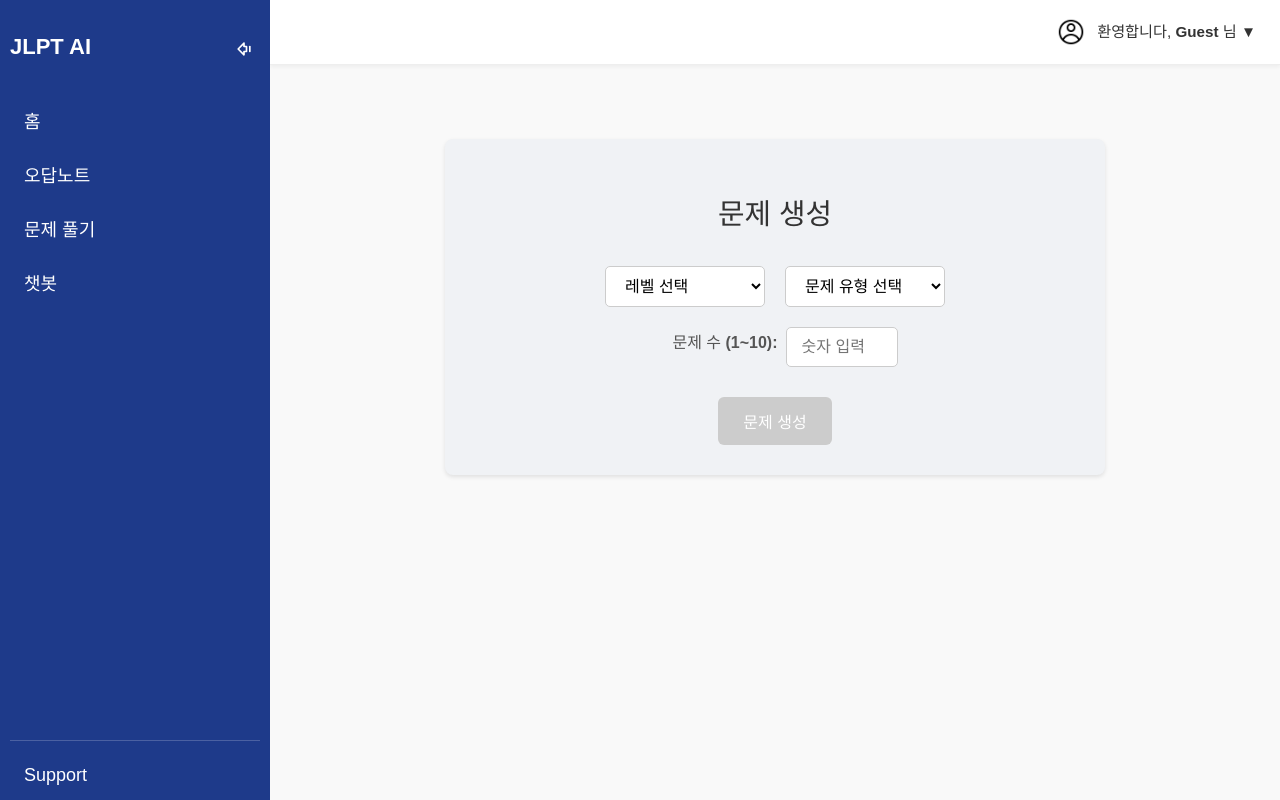
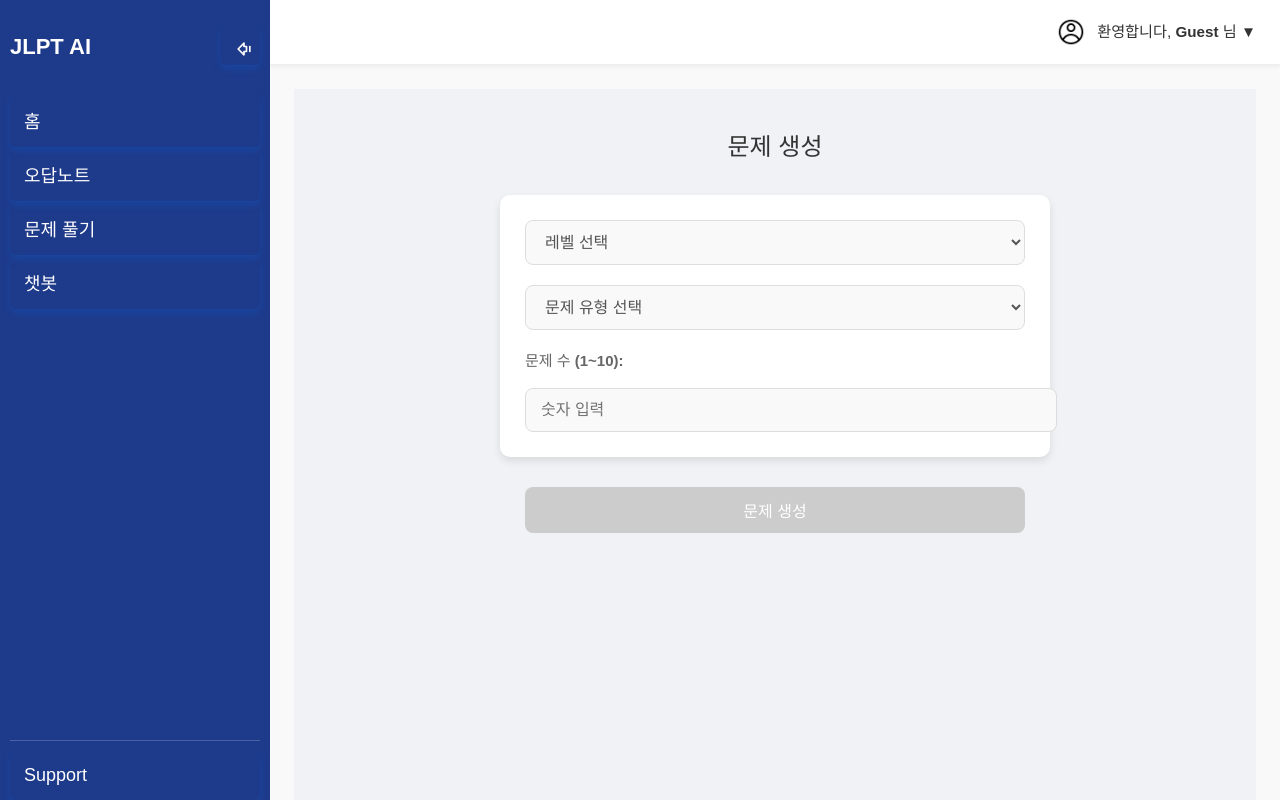
Before and after one commit to sk-prj-genai-question-app/frontend, a React (Vite) app: page /generate-problem in a window 1280 px wide. Built offline with nearby package versions, Linux system fonts and the light colour scheme; sample sign-in values are in the browser's storage.

Commit message:
enhance/72-loading-spinner add loading spinner #72

```diff
--- a/src/pages/problem/GenerateProblemPage.css
+++ b/src/pages/problem/GenerateProblemPage.css
@@ -2,98 +2,118 @@
   display: flex;
   flex-direction: column;
   align-items: center;
-  padding: 30px;
+  padding: 20px;
   background-color: #f0f2f5;
-  border-radius: 8px;
-  box-shadow: 0 2px 4px rgba(0, 0, 0, 0.1);
-  max-width: 600px;
-  margin: 50px auto;
-  position: relative;
-  text-align: center;
+  min-height: 100vh;
+  font-family: 'Arial', sans-serif;
 }
 
-.generate-problem-page h2 {
+h2 {
   color: #333;
   margin-bottom: 30px;
-  font-size: 1.8rem;
 }
 
 .selection-container {
   display: flex;
+  flex-direction: column;
   gap: 20px;
   margin-bottom: 30px;
-  justify-content: center;
-  flex-wrap: wrap;
+  width: 100%;
+  max-width: 500px;
+  background-color: #fff;
+  padding: 25px;
+  border-radius: 10px;
+  box-shadow: 0 4px 8px rgba(0, 0, 0, 0.1);
 }
 
-.selection-container select {
-  padding: 10px 15px;
-  border: 1px solid #ccc;
-  border-radius: 5px;
+.selection-container select,
+.selection-container input[type="text"] {
+  width: 100%;
+  padding: 12px 15px;
+  border: 1px solid #ddd;
+  border-radius: 8px;
   font-size: 16px;
-  background-color: #fff;
-  min-width: 160px; /* ✅ 넓이 증가 */
+  color: #555;
+  background-color: #f9f9f9;
+  transition: border-color 0.3s ease;
+}
+
+.selection-container select:focus,
+.selection-container input[type="text"]:focus {
+  border-color: #007bff;
+  outline: none;
+  box-shadow: 0 0 0 3px rgba(0, 123, 255, 0.25);
 }
 
 .num-problems-input {
   display: flex;
-  align-items: center;
-  margin-left: 20px; /* ✅ 오른쪽 배치 */
+  flex-direction: column;
+  gap: 8px;
 }
 
 .num-problems-input label {
-  margin-right: 8px;
-  font-size: 1rem;
+  font-size: 15px;
+  color: #666;
+  font-weight: bold;
 }
 
-.num-problems-input input {
-  padding: 10px 15px;
-  width: 80px;
-  font-size: 16px;
-  border-radius: 5px;
-  border: 1px solid #ccc;
-}
-
-/* 버튼 */
-.generate-problem-page button {
-  padding: 12px 25px;
+button {
+  padding: 15px 30px;
   background-color: #007bff;
   color: white;
   border: none;
-  border-radius: 6px;
-  font-size: 16px;
+  border-radius: 8px;
+  font-size: 18px;
   cursor: pointer;
-  transition: background-color 0.3s ease;
+  transition: background-color 0.3s ease, transform 0.2s ease;
+  width: 100%;
+  max-width: 500px;
+  box-shadow: 0 4px 8px rgba(0, 123, 255, 0.2);
 }
 
-.generate-problem-page button:hover:not(:disabled) {
+button:hover:not(:disabled) {
   background-color: #0056b3;
+  transform: translateY(-2px);
 }
 
-.generate-problem-page button:disabled {
+button:disabled {
   background-color: #cccccc;
   cursor: not-allowed;
+  box-shadow: none;
 }
 
-/* 로딩 오버레이 */
+/* 로딩 오버레이 스타일 */
 .loading-overlay {
   position: fixed;
   top: 0;
   left: 0;
   width: 100%;
   height: 100%;
-  background: rgba(0, 0, 0, 0.4);
-  z-index: 9999;
+  background-color: rgba(0, 0, 0, 0.6);
   display: flex;
+  flex-direction: column;
   justify-content: center;
   align-items: center;
+  z-index: 1000;
+  color: white;
+  font-size: 20px;
 }
 
 .loading-text {
-  color: white;
-  font-size: 1.5rem;
-  font-weight: bold;
-  background: rgba(0, 0, 0, 0.6);
-  padding: 20px 40px;
-  border-radius: 10px;
+  margin-top: 20px;
 }
+
+/* 스피너 스타일 */
+.spinner {
+  border: 8px solid rgba(255, 255, 255, 0.3);
+  border-top: 8px solid #007bff;
+  border-radius: 50%;
+  width: 60px;
+  height: 60px;
+  animation: spin 1s linear infinite;
+}
+
+@keyframes spin {
+  0% { transform: rotate(0deg); }
+  100% { transform: rotate(360deg); }
+}
--- a/src/pages/problem/GenerateProblemPage.jsx
+++ b/src/pages/problem/GenerateProblemPage.jsx
@@ -104,6 +104,7 @@ const GenerateProblemPage = () => {
       {/* ✅ 로딩 오버레이 */}
       {isLoading && (
         <div className="loading-overlay">
+          <div className="spinner"></div>
           <div className="loading-text">문제를 생성 중입니다...</div>
         </div>
       )}
```
